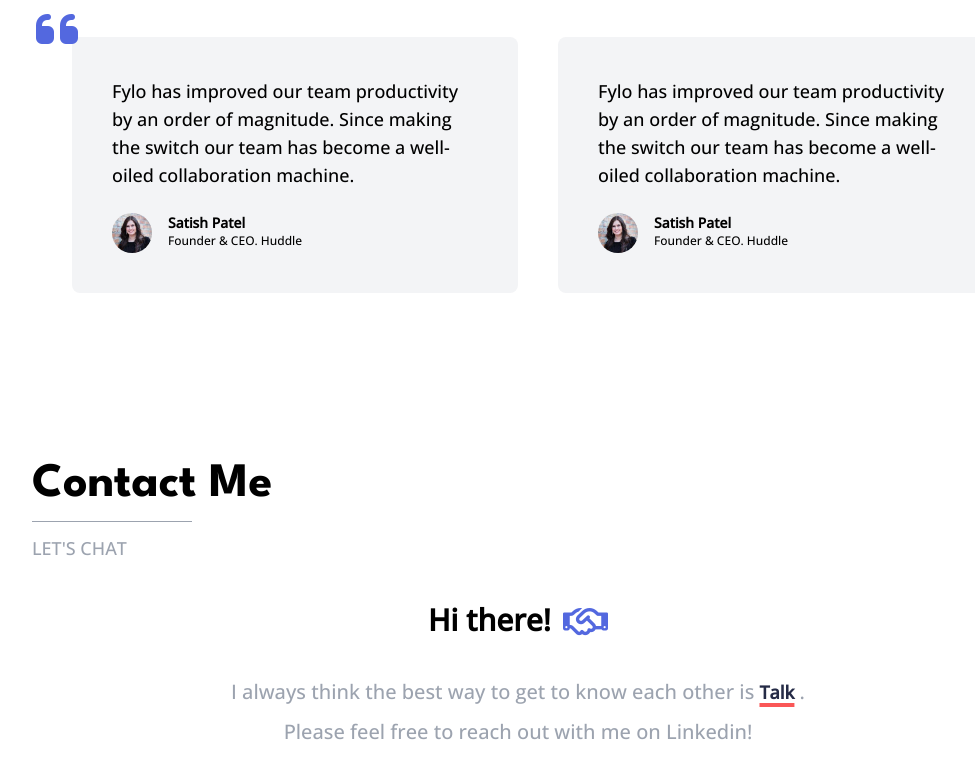
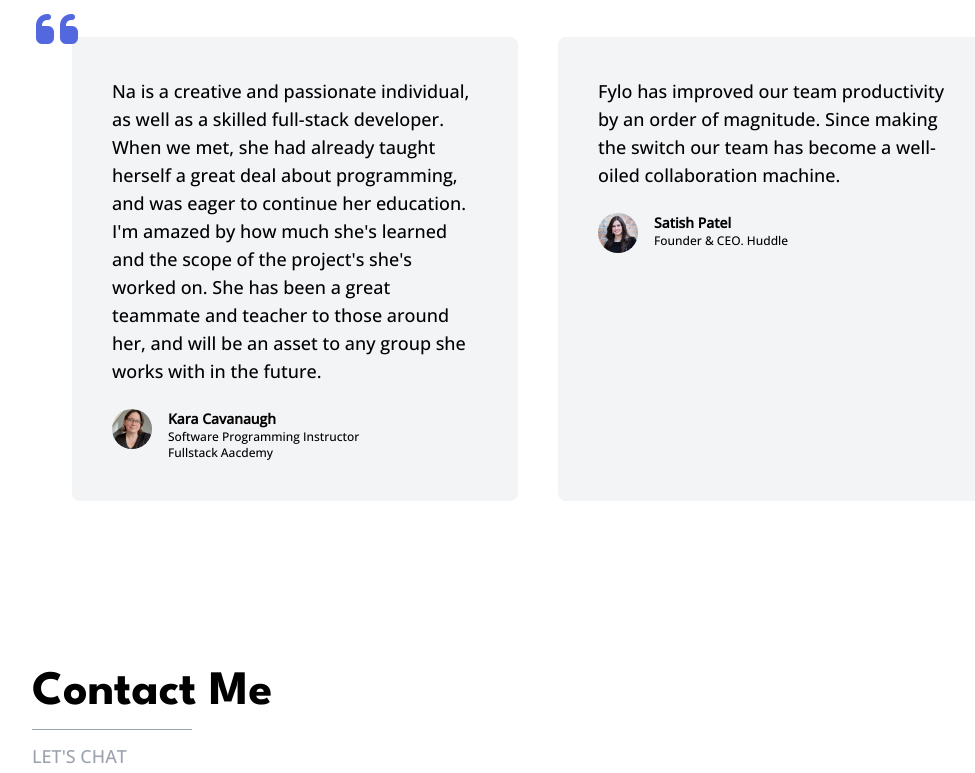
Before and after one commit to Elena-Lin-616/Personal-portfolio-website, a website: page index.html in a window 1280 px wide. Shown: the part 2388-3161 px from the top of the page, without its empty margins (122-1097 px from the left). Drawn offline with nearby package versions, Linux system fonts and the light colour scheme.

Commit message:
add testimonial from kara

```diff
--- a/index.html
+++ b/index.html
@@ -509,20 +509,27 @@
             class="flex flex-col p-10 space-y-6 rounded-lg bg-gray-100 font-sans lg:w-1/2"
           >
             <p class="text-sm leading-5 md:text-lg">
-              Fylo has improved our team productivity by an order of magnitude.
-              Since making the switch our team has become a well-oiled
-              collaboration machine.
+              Na is a creative and passionate individual, as well as a skilled
+              full-stack developer. When we met, she had already taught herself
+              a great deal about programming, and was eager to continue her
+              education. I'm amazed by how much she's learned and the scope of
+              the project's she's worked on. She has been a great teammate and
+              teacher to those around her, and will be an asset to any group she
+              works with in the future.
             </p>
             <!-- Instructor Info -->
             <div class="flex space-x-4">
               <img
-                src="images/profile-3.jpg"
+                src="images/testimonial-1.png"
                 alt=""
                 class="w-10 h-10 rounded-full"
               />
               <div>
-                <h5 class="text-sm font-semibold">Satish Patel</h5>
-                <p class="text-xs font-extralight">Founder & CEO. Huddle</p>
+                <h5 class="text-sm font-semibold">Kara Cavanaugh</h5>
+                <p class="text-xs font-extralight">
+                  Software Programming Instructor
+                </p>
+                <p class="text-xs font-extralight">Fullstack Aacdemy</p>
               </div>
             </div>
           </div>
```
